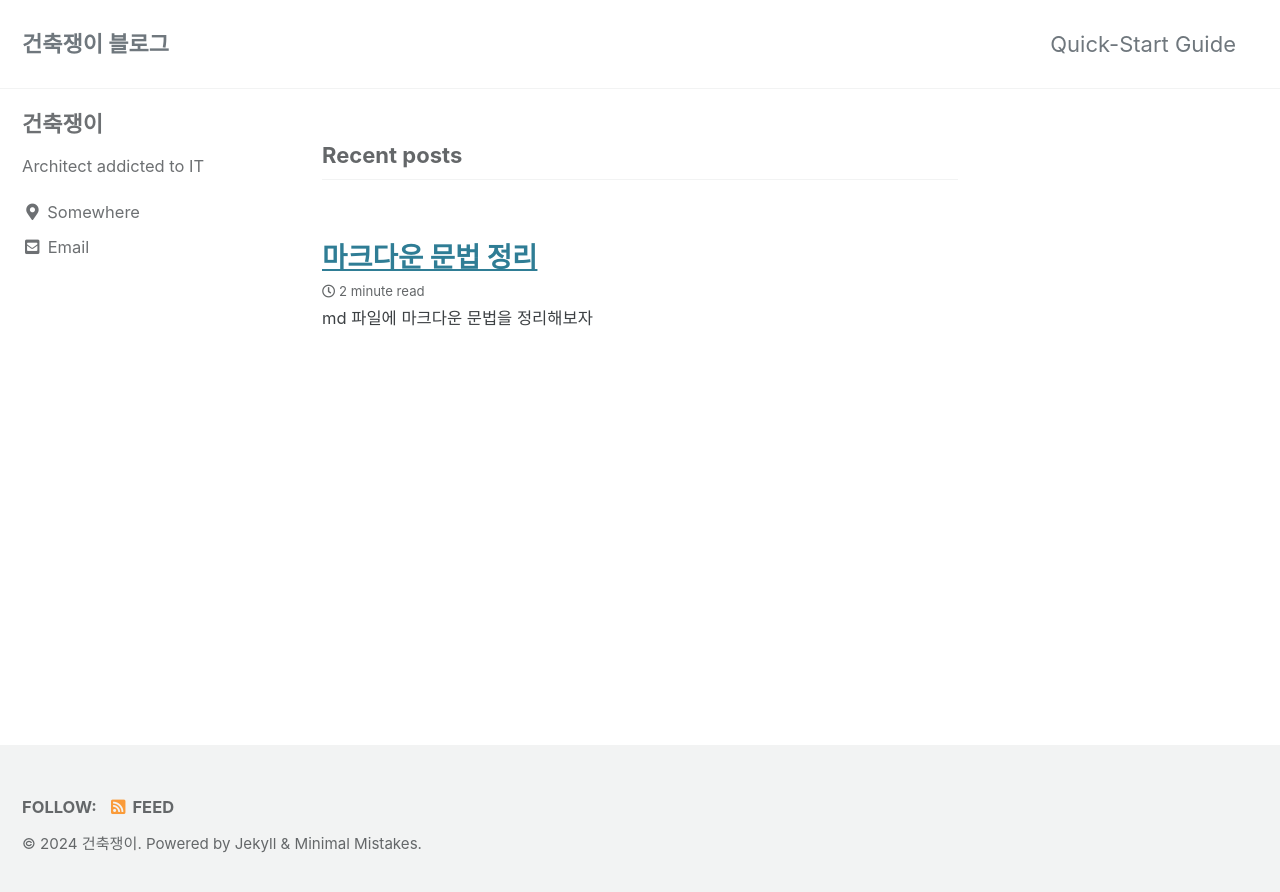
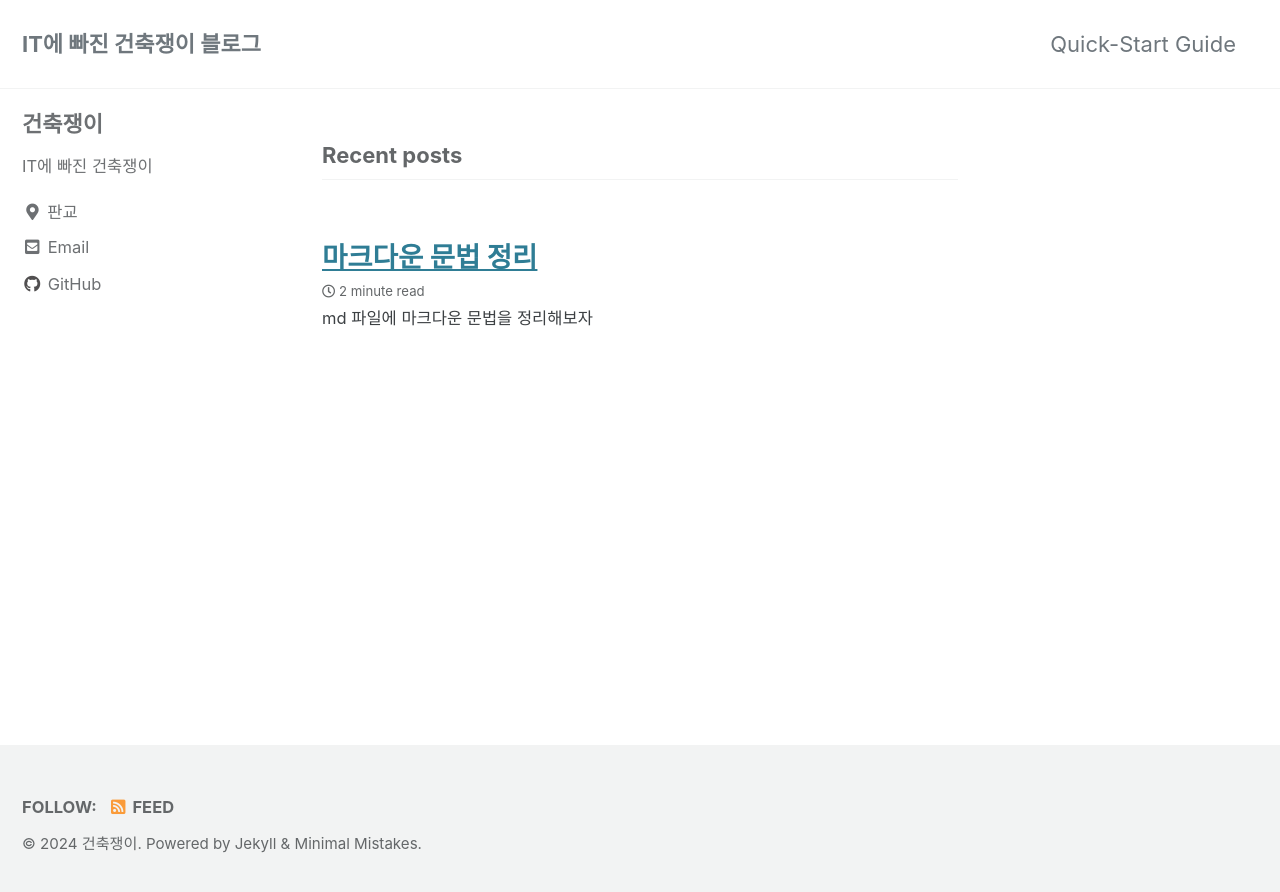
Before and after one commit to Gunchukzae/gunchukzae.github.io, a Jekyll site: the page built from index.html, in a window 1280 px wide. Shown: the top 892 px of the page. Built offline with Jekyll 4.4.1, drawn with Linux system fonts in a browser that asks for light colours; cached includes are drawn as plain includes; the list of posts is cut into pages by our own code.

Commit message:
titlechange

```diff
--- a/_config.yml
+++ b/_config.yml
@@ -16,7 +16,7 @@ minimal_mistakes_skin    : "default" # "air", "aqua", "contrast", "dark", "dirt"
 
 # Site Settings
 locale                   : "en-US"
-title                    : "건축쟁이 블로그"
+title                    : "IT에 빠진 건축쟁이 블로그"
 title_separator          : "-"
 subtitle                 : # site tagline that appears below site title in masthead
 name                     : "건축쟁이"
@@ -106,13 +106,13 @@ analytics:
 author:
   name             : "건축쟁이"
   avatar           : # path of avatar image, e.g. "/assets/images/bio-photo.jpg"
-  bio              : "Architect addicted to IT"
-  location         : "Somewhere"
+  bio              : "IT에 빠진 건축쟁이"
+  location         : "판교"
   email            :
   links:
     - label: "Email"
       icon: "fas fa-fw fa-envelope-square"
-      url: "gunchukzae@gmail.com"
+      url: "mailto:gunchukzae@gmail.com"
     - label: "Website"
       icon: "fas fa-fw fa-link"
       # url: "https://your-website.com"
@@ -124,7 +124,7 @@ author:
       # url: "https://facebook.com/"
     - label: "GitHub"
       icon: "fab fa-fw fa-github"
-      # url: "https://github.com/"
+      url: "https://github.com/Gunchukzae"
     - label: "Instagram"
       icon: "fab fa-fw fa-instagram"
       # url: "https://instagram.com/"
```
